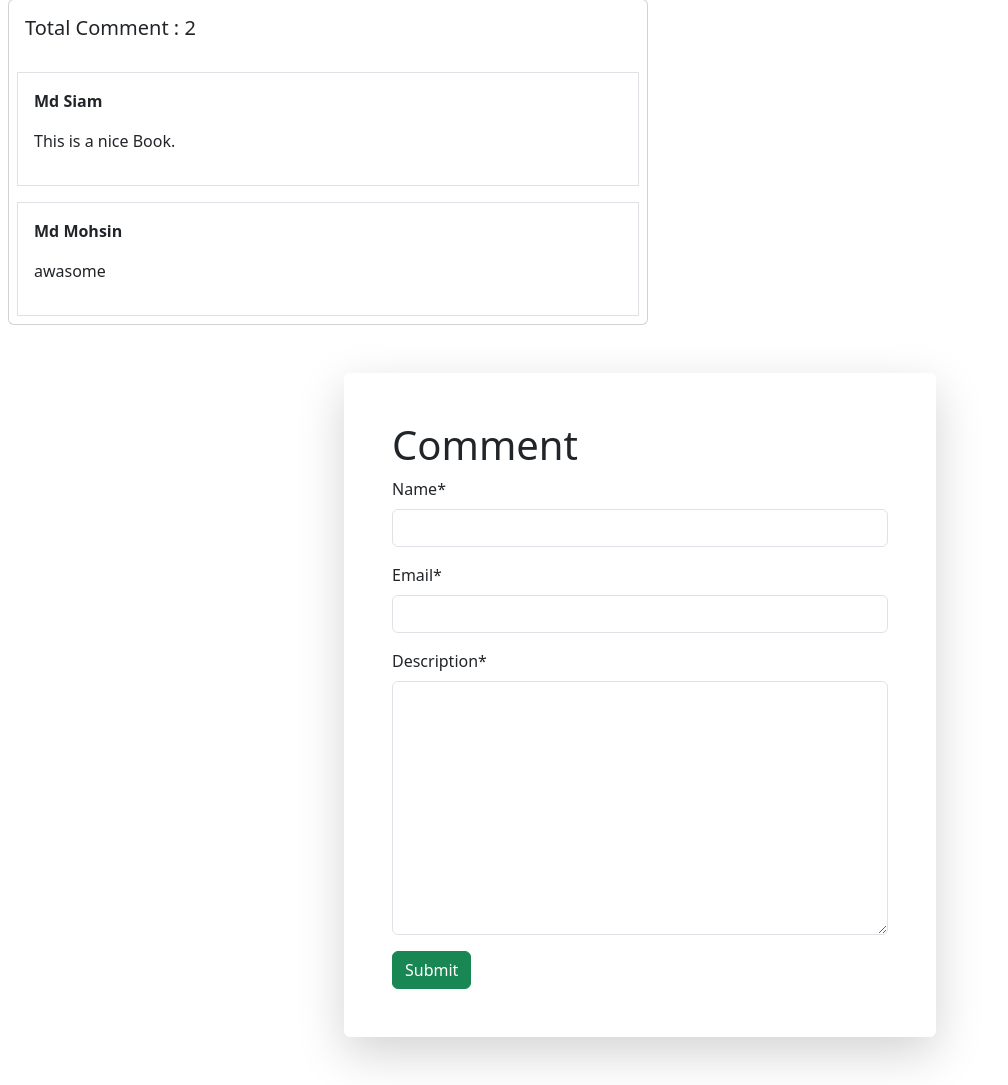
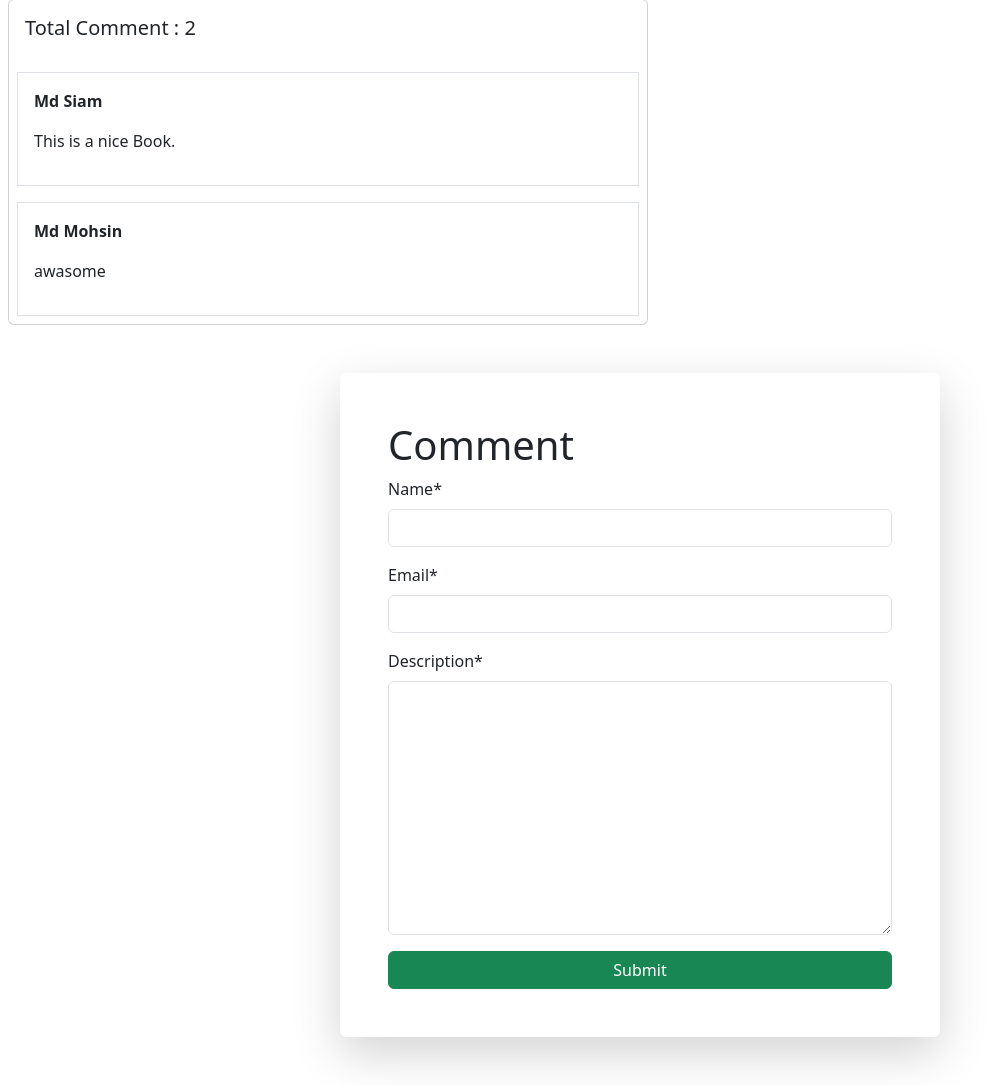
Before and after one commit to mdmohsin212/BookHaven, a Django app: page /deatils/5/ in a window 1280 px wide. Shown: the part 612-1697 px from the top of the page, without its empty margins (0-1008 px from the left). Run offline with Django 5.2, Linux system fonts and the light colour scheme; data comes from the database, SQL or seed files in the repository; some libraries are stand-ins or nearby versions.

Commit message:
fix-issue

```diff
--- a/books/templates/book_deatils.html
+++ b/books/templates/book_deatils.html
@@ -35,17 +35,15 @@
 </div>
 
 
-
-
-
 <div class="m-5">
-    <form method="post" class="w-50 m-auto shadow-lg p-5 bg-white rounded">
+    <form method="post" class="m-auto shadow-lg p-5 bg-white rounded" style="width: 100%; max-width: 600px;">
         <h1>Comment</h1>
         {% csrf_token %}
         {% load crispy_forms_tags %}
-        {{form|crispy}}
-        <button class="btn btn-success">Submit</button>
+        {{ form|crispy }}
+        <button class="btn btn-success w-100">Submit</button>
     </form>
 </div>
 
+
 {% endblock content %}
```
